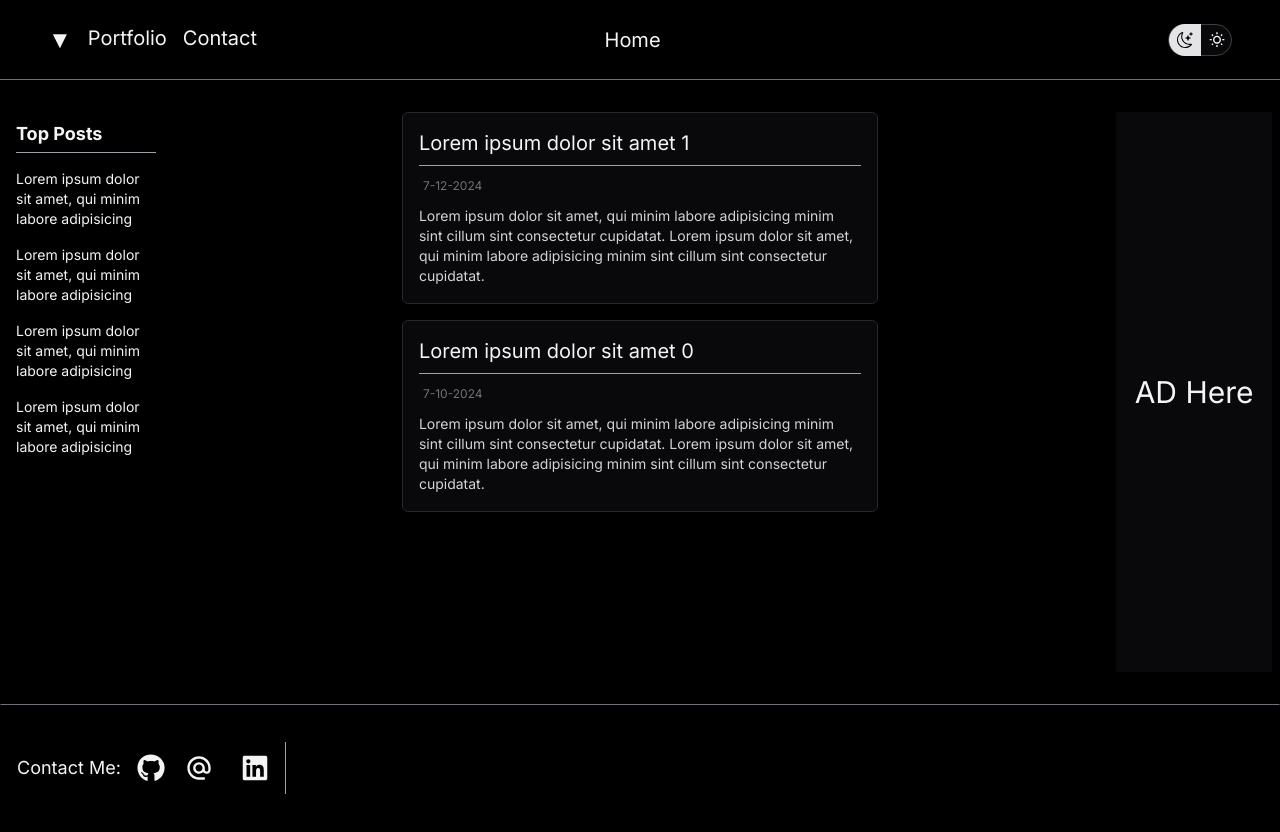
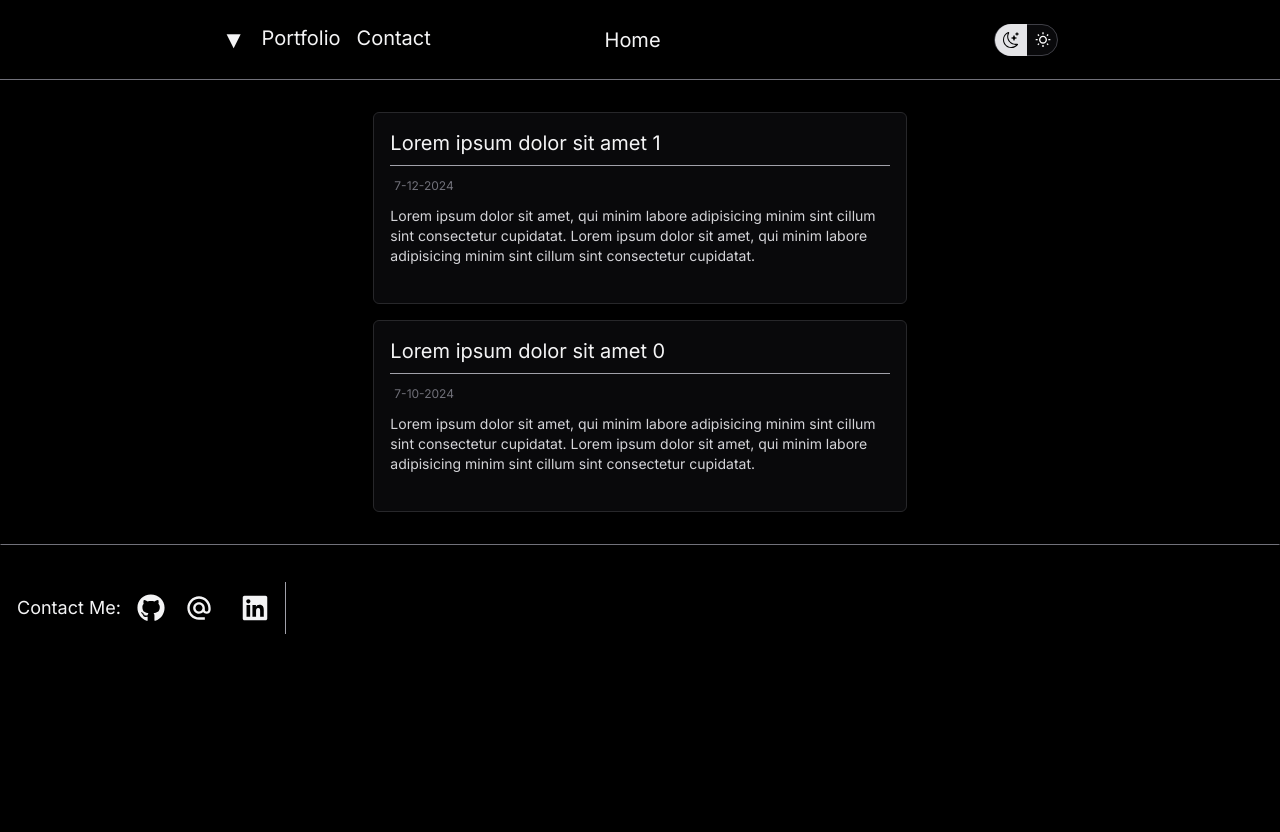
Before and after one commit to KirolosBoshra/kirolosboshra.github.io, a Next.js app: page / in a window 1280 px wide. After the commit the page ends 800 px from the top, so only its background shows below. Built offline with nearby package versions, Linux system fonts and the light colour scheme.

Commit message:
Remove Side Cols + Some Adj's

```diff
--- a/src/app/page.tsx
+++ b/src/app/page.tsx
@@ -1,7 +1,6 @@
 import { NavBar } from "./ui/navbar";
 import { Footer } from "./ui/footer";
 import { PostCard } from "./ui/post-card";
-import { LeftSide, RightSide } from "./ui/side-cols";
 import { getAllPosts } from "@/lib/get-post";
 
 export default function Home() {
@@ -10,8 +9,6 @@ export default function Home() {
     <main className="relative flex flex-col w-full max-w-full h-full justify-center ">
       <div className="sticky top-0"><NavBar title="Home" /></div>
       <div className="flex-grow py-8">
-        <div className="flex flex-row justify-evenly items-start">
-          <LeftSide />
         <div className="flex-grow flex flex-col space-y-4 justify-center items-center max-md:px-4">
           {posts.map((post, index) => (
             <PostCard title={post.title}
@@ -21,8 +18,6 @@ export default function Home() {
               description={post.description} />
           ))}
         </div>
-          <RightSide />
-        </div>
       </div>
       <Footer />
     </main>
--- a/src/app/ui/navbar.tsx
+++ b/src/app/ui/navbar.tsx
@@ -3,15 +3,16 @@ import { ThemeSwitcher } from "./themeSwitcher";
 
 export function NavBar({ title }: { title: String }) {
   return (
-    <div className="top-0 flex flex-row items-center justify-between px-12 max-sm:px-6 w-full h-20 border-b
-        border-b-black dark:border-b-zinc-500 dark:bg-black bg-opacity-80 backdrop-blur-sm z-10">
+    <div className="top-0 flex flex-row items-center justify-evenly max-sm:justify-between px-12
+        max-sm:px-6 w-full h-20 border-b border-b-black dark:border-b-zinc-500
+        dark:bg-black bg-opacity-80 backdrop-blur-sm z-10">
       <div className="flex space-x-4">
         <Link href="/" className="text-2xl"><span>▼</span></Link>
         <Link href="/" className="text-xl max-sm:text-lg">Portfolio</Link>
         <Link href="/" className="text-xl max-sm:text-lg">Contact</Link>
       </div>
-      <div className="flex mr-40 justify-center items-center">
-        <span className="text-xl max-sm:hidden">{title}</span>
+      <div className="flex max-sm:hidden mr-40 justify-center items-center">
+        <span className="text-xl ">{title}</span>
       </div>
       <ThemeSwitcher />
     </div>
--- a/src/app/ui/post-card.tsx
+++ b/src/app/ui/post-card.tsx
@@ -9,7 +9,8 @@ type cardProps = {
 
 export function PostCard({ title, date, link, description }: cardProps) {
   return (
-    <div className="flex flex-col w-1/2 max-md:w-full h-48 bg-gray-100 dark:bg-zinc-950 p-4 rounded-md border dark:border-zinc-800 space-y-2">
+    <div className="flex flex-col w-5/12 max-sm:w-full max-md:w-full h-48 bg-gray-100 dark:bg-zinc-950
+      p-4 rounded-md border dark:border-zinc-800 space-y-2">
       <div className="border-b border-zinc-400 pb-2 text-xl"><Link href={link}>{title}</Link></div>
       <div className="dark:text-zinc-500 text-xs p-1">{date}</div>
       <div className="text-sm dark:text-zinc-300 overflow-hidden">{description}</div>
--- a/src/app/ui/post/chapter-selector.tsx
+++ b/src/app/ui/post/chapter-selector.tsx
@@ -61,7 +61,7 @@ export function ChapterSelector() {
     <div className="sticky flex w-60 max-sm:w-3/5  h-16 space-x-2 rounded-full bg-gray-100 dark:bg-black
         bg-opacity-80 backdrop-blur-sm border dark:border-zinc-400 justify-between items-center p-4">
 
-      <div className="flex items-center pr-2 border-r border-zinc-400">
+      <div className="flex h-10 items-center pr-2 border-r border-zinc-400">
         <span className="cursor-pointer"><MdMenu size={24} onClick={() => {
           setMenuOpen(!isMenuOpen);
         }} /></span>
@@ -91,7 +91,7 @@ export function ChapterSelector() {
 
       <div className="flex space-x-2 shrink justify-center items-center">
         <span className="max-sm:text-sm">{scrollPercent.toFixed()}%</span>
-        <div className="border-r border-zinc-400 pr-4">
+        <div className="border-r border-zinc-400 px-4">
           <RadialProgressBar radius={40} progress={scrollPercent} />
         </div>
         <div className="flex justify-center items-center dark:text-zinc-300
```
Lines whose indentation alone changed are shown as unchanged.
